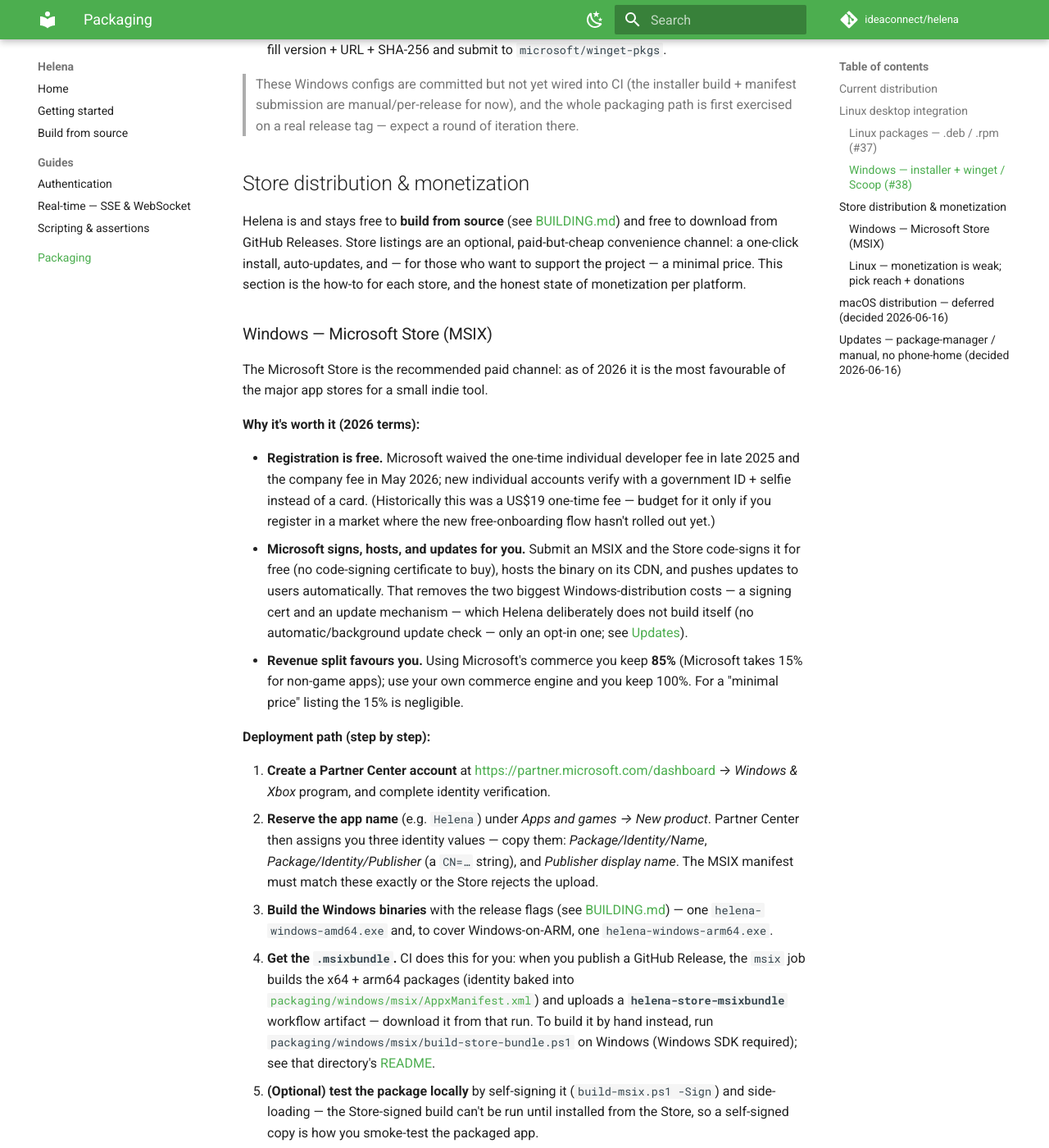
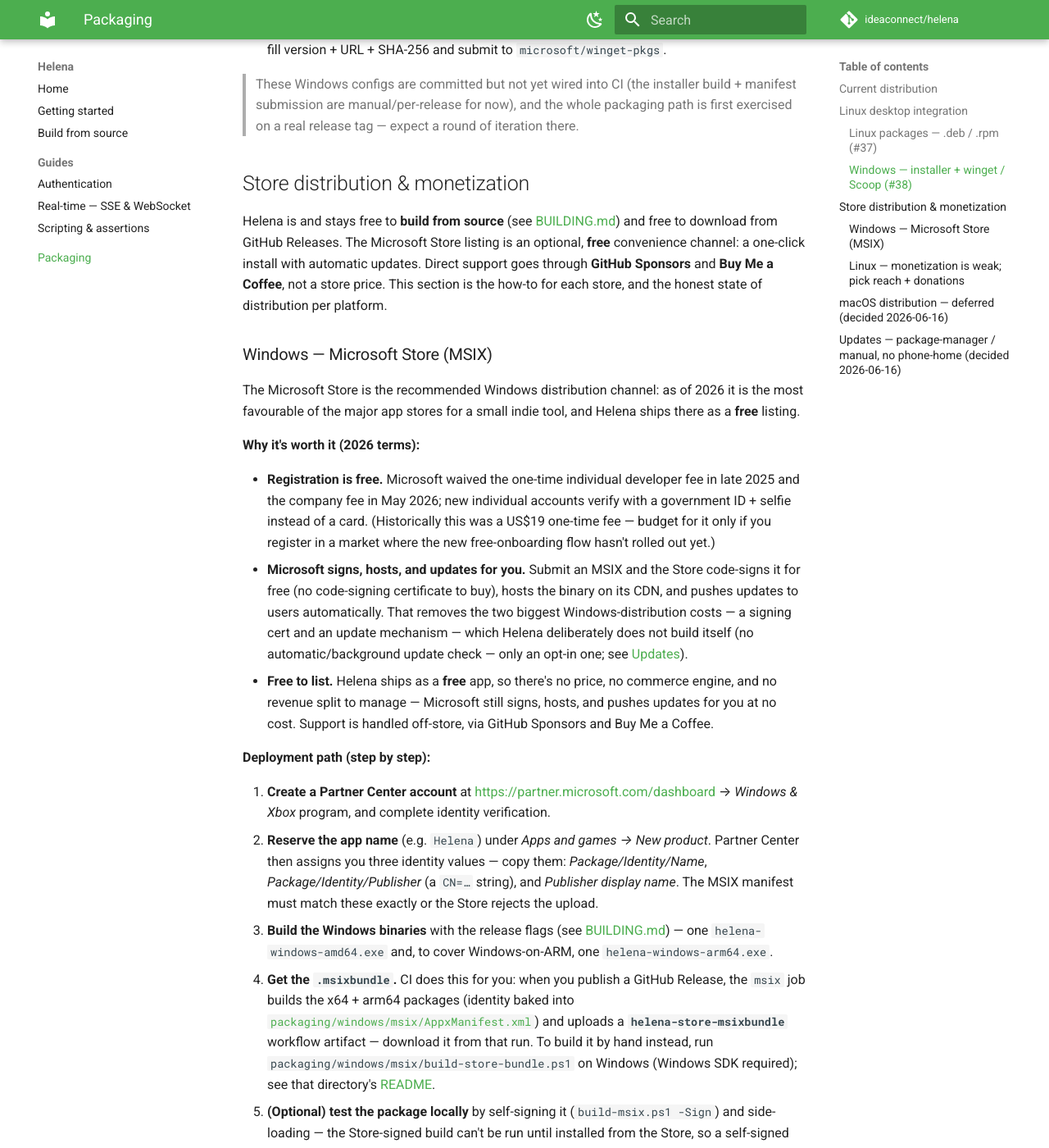
Before and after one commit to ideaconnect/helena, an MkDocs documentation site: the page built from docs/PACKAGING.md, in a window 1280 px wide and 1400 px high, scrolled down 2015 px. Shown: the whole window at 82% size. Built offline with MkDocs 1.6.1 and Material for MkDocs 9.7.7, drawn with Linux system fonts in a browser that asks for light colours; comment, search, counter and statistics services are not loaded; some of the changed text lies outside the part shown.

Commit message:
docs: free Microsoft Store listing, drop paid-version framing
The Windows Store listing is now free, so support is only via Buy Me a
Coffee and GitHub Sponsors. Remove the Store from download.md's "Support
the project" list and relabel it a free install channel; fix the now-false
"minimal-price" / "paid channel" claims in README.md and PACKAGING.md.

```diff
--- a/docs/PACKAGING.md
+++ b/docs/PACKAGING.md
@@ -87,16 +87,17 @@
 ## Store distribution & monetization
 
 Helena is and stays free to **build from source** (see
-[BUILDING.md](BUILDING.md)) and free to download from GitHub Releases. Store
-listings are an optional, paid-but-cheap convenience channel: a one-click
-install, auto-updates, and — for those who want to support the project — a
-minimal price. This section is the how-to for each store, and the honest state
-of monetization per platform.
+[BUILDING.md](BUILDING.md)) and free to download from GitHub Releases. The
+Microsoft Store listing is an optional, **free** convenience channel: a one-click
+install with automatic updates. Direct support goes through **GitHub Sponsors**
+and **Buy Me a Coffee**, not a store price. This section is the how-to for each
+store, and the honest state of distribution per platform.
 
 ### Windows — Microsoft Store (MSIX)
 
-The Microsoft Store is the recommended paid channel: as of 2026 it is the most
-favourable of the major app stores for a small indie tool.
+The Microsoft Store is the recommended Windows distribution channel: as of 2026
+it is the most favourable of the major app stores for a small indie tool, and
+Helena ships there as a **free** listing.
 
 **Why it's worth it (2026 terms):**
 
@@ -112,9 +113,10 @@
   which Helena deliberately does not build itself (no automatic/background update
   check — only an opt-in one; see
   [Updates](#updates-package-manager-manual-no-phone-home-decided-2026-06-16)).
-- **Revenue split favours you.** Using Microsoft's commerce you keep **85%**
-  (Microsoft takes 15% for non-game apps); use your own commerce engine and you
-  keep 100%. For a "minimal price" listing the 15% is negligible.
+- **Free to list.** Helena ships as a **free** app, so there's no price, no
+  commerce engine, and no revenue split to manage — Microsoft still signs, hosts,
+  and pushes updates for you at no cost. Support is handled off-store, via GitHub
+  Sponsors and Buy Me a Coffee.
 
 **Deployment path (step by step):**
 
@@ -141,8 +143,8 @@
    run until installed from the Store, so a self-signed copy is how you smoke-test
    the packaged app.
 6. **Create the submission** in Partner Center: upload the `.msixbundle`
-   **unsigned** (Microsoft signs it), set a **minimal price** and markets,
-   complete the age rating (IARC) questionnaire, add screenshots (reuse
+   **unsigned** (Microsoft signs it), set the price to **Free** and pick your
+   markets, complete the age rating (IARC) questionnaire, add screenshots (reuse
    `make screenshots` output) and a description, and point the privacy-policy
    field at <https://idct.tech/helena/privacy/>. Submit for certification.
 
```
Also changed, not shown: README.md (+1 -1 lines), website/download.md (+5 -6 lines).
